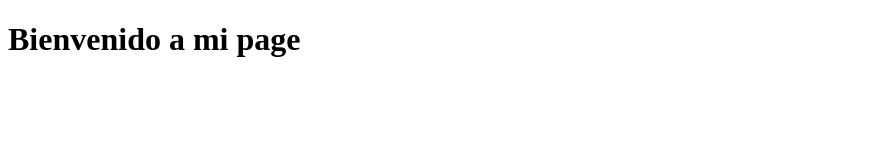
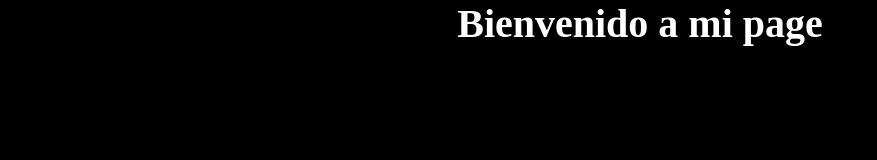
Before and after one commit to MartinRobles410/repo-prueba, a plain HTML site: page index.html in a window 1280 px wide. Shown: the whole page, without its empty margins (0-877 px from the left). Drawn offline with Linux system fonts and the light colour scheme.

Commit message:
segunda version

```diff
--- /dev/null
+++ b/css/style.css
@@ -0,0 +1,15 @@
+*{
+    margin: 0;
+    padding: 0;
+}
+
+
+h1{
+    color: white;
+    text-align: center;
+    font-size: 40px;
+}
+
+body{
+    background-color: black;
+}
--- a/index.html
+++ b/index.html
@@ -5,6 +5,7 @@
     <meta http-equiv="X-UA-Compatible" content="IE=edge">
     <meta name="viewport" content="width=device-width, initial-scale=1.0">
     <title>Document</title>
+    <link rel="stylesheet" href="./css/style.css">
 </head>
 <body>
     <h1>Bienvenido a mi page</h1>
```
